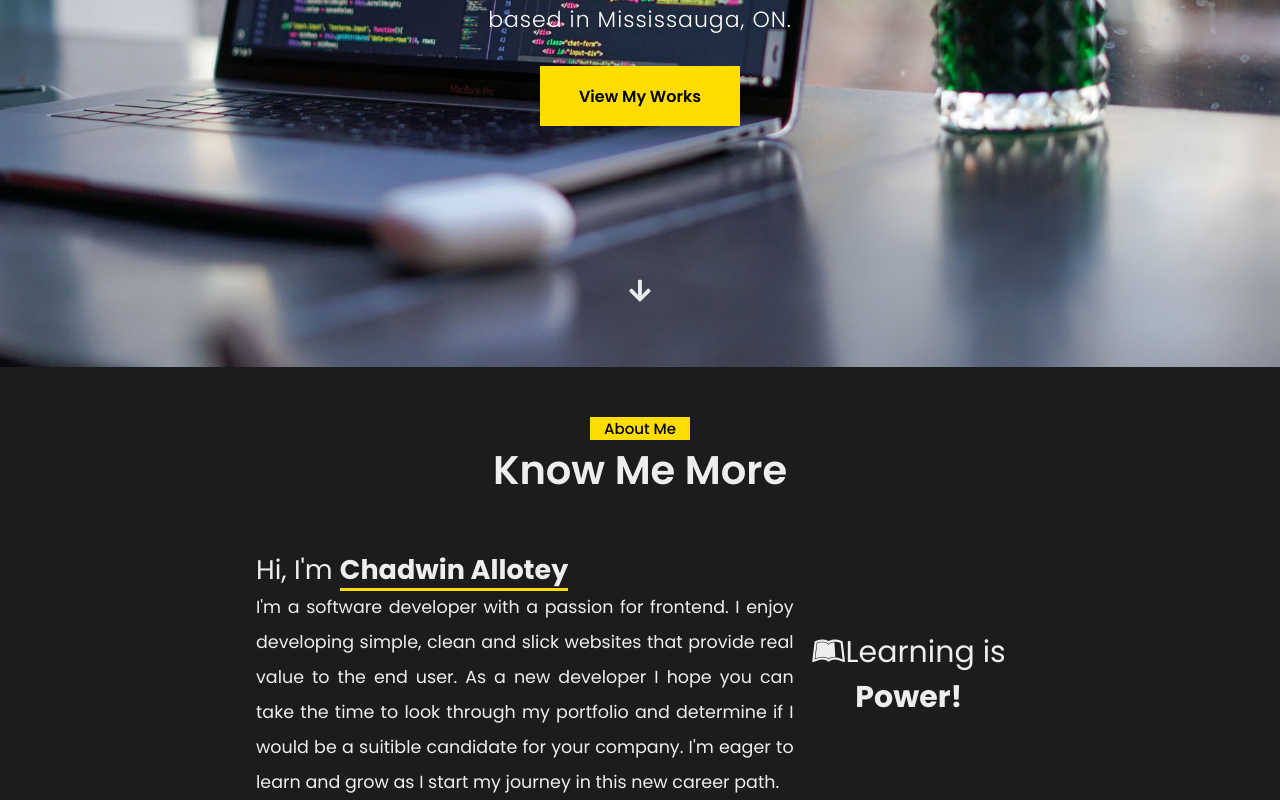
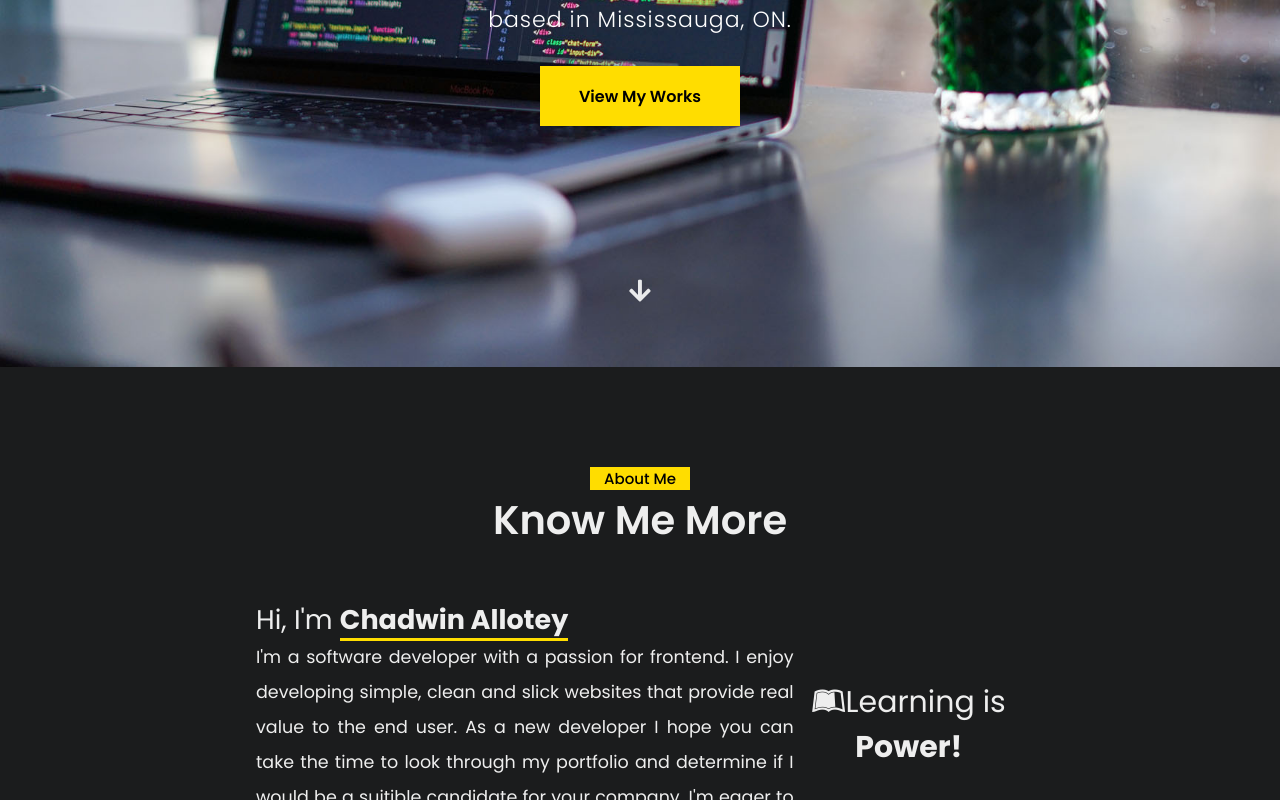
Before and after one commit to MobileDev-Chad/Portfolio, a React (Create React App) app: page / in a window 1280 px wide. Shown: the part 433-1233 px from the top of the page. Built offline with nearby package versions, Linux system fonts and the light colour scheme; some icons are missing.

Commit message:
Update App.css

```diff
--- a/src/App.css
+++ b/src/App.css
@@ -243,7 +243,9 @@ body {
 .about {
   text-align: justify;
 }
-
+.about-heading {
+  padding-top: 5rem;
+}
 .about-text {
   width: 60%;
   display: flex;
@@ -533,9 +535,7 @@ footer p {
 }
 
 @media (max-width: 800px) {
-  .about-heading {
-    padding-top: 5rem;
-  }
+
   .about-text {
     width: 90%;
   }
```
